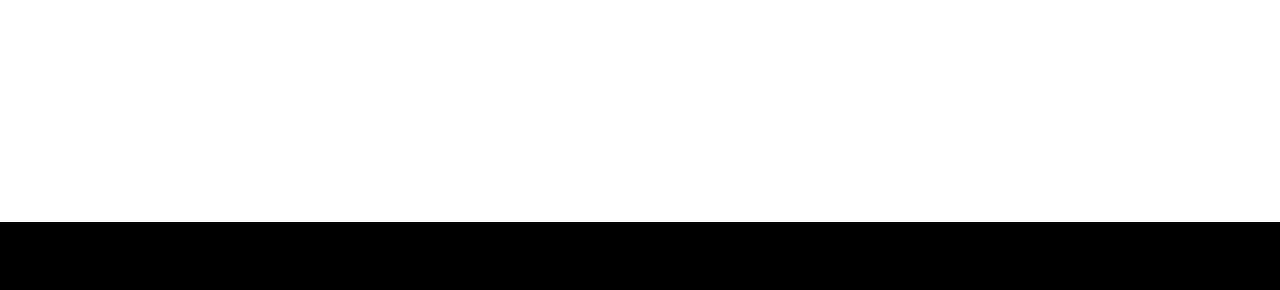
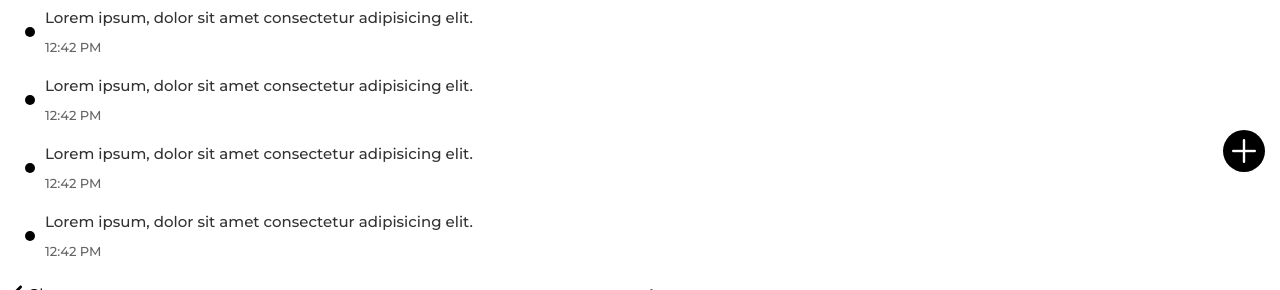
Before and after one commit to aleksandrdadaev/ToDoList, a plain HTML site: page index.html in a window 1280 px wide. Shown: the part 578-868 px from the top of the page. Drawn offline with Linux system fonts and the light colour scheme.

Commit message:
Скрыл блок добавления задач, подготовил все для JS

```diff
--- a/css/_add-button.scss
+++ b/css/_add-button.scss
@@ -7,6 +7,7 @@
 	border-radius: 50%;
 	background-repeat: no-repeat;
 	background-position: center;
+	z-index: 1;
 }
 
 .add-button--dark {
--- a/css/_add-task.scss
+++ b/css/_add-task.scss
@@ -1,11 +1,12 @@
 .add-task {
 	position: fixed;
-	bottom: 0;
+	bottom: -100%;
 	left: 0;
 	height: 95%;
 	width: 100%;
 	background-color: #fff;
 	border-radius: 10px 10px 0 0;
+	z-index: 2;
 }
 
 .add-task__header {
--- a/css/style.scss
+++ b/css/style.scss
@@ -1,7 +1,6 @@
 @import 'reset';
 
 body {
-	background-color: #000;
 	font-family: 'Montserrat', sans-serif;
 	padding: 0 15px;
 }
```
Also changed, not shown: css/style.css, 1 other file.
